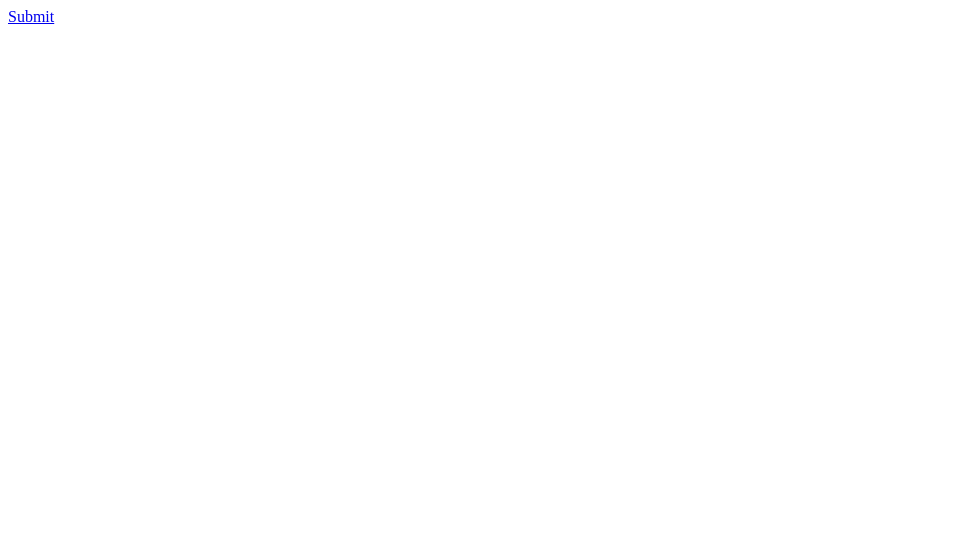
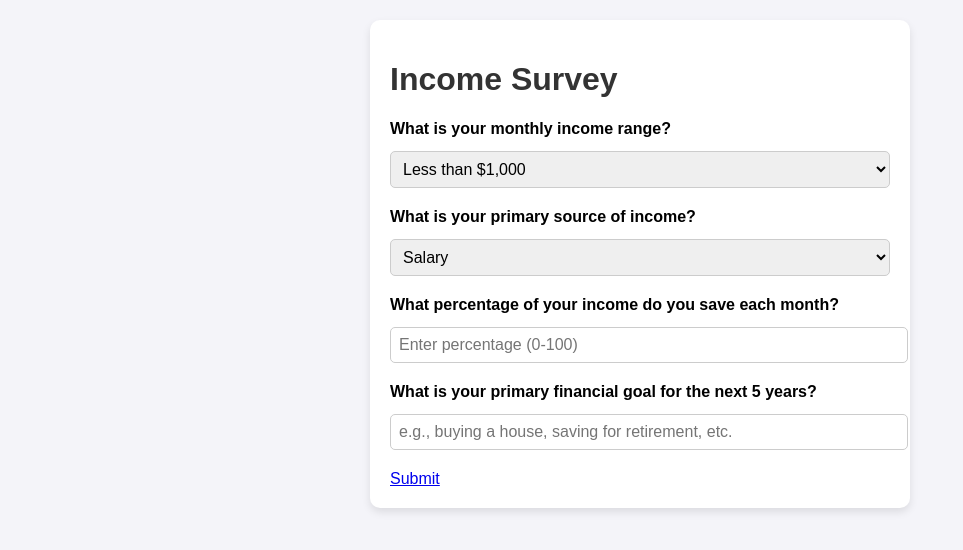
Before and after one commit to idk-bruhzz/test-, a plain HTML site: page index.html in a window 1280 px wide. Shown: the whole page, without its empty margins (0-963 px from the left). Drawn offline with Linux system fonts and the light colour scheme.

Commit message:
Update index.html

```diff
--- a/index.html
+++ b/index.html
@@ -1 +1,104 @@
-<a href="https://abd-baz.github.io/income-survey/">Submit</a>
+
+<!DOCTYPE html>
+<html lang="en">
+<head>
+  <!-- Google tag (gtag.js) -->
+<script async src="https://www.googletagmanager.com/gtag/js?id=G-VFSKL8Q4QH"></script>
+<script>
+  window.dataLayer = window.dataLayer || [];
+  function gtag(){dataLayer.push(arguments);}
+  gtag('js', new Date());
+
+  gtag('config', 'G-VFSKL8Q4QH');
+</script>
+    <meta charset="UTF-8">
+    <meta name="viewport" content="width=device-width, initial-scale=1.0">
+    <title>Income Survey</title>
+    <style>
+        body {
+            font-family: Arial, sans-serif;
+            background-color: #f4f4f9;
+            margin: 0;
+            padding: 20px;
+        }
+        h1 {
+            color: #333;
+        }
+        .survey-container {
+            background-color: #fff;
+            padding: 20px;
+            border-radius: 10px;
+            box-shadow: 0 4px 8px rgba(0, 0, 0, 0.1);
+            max-width: 500px;
+            margin: 0 auto;
+        }
+        .question {
+            margin-bottom: 20px;
+        }
+        .question label {
+            display: block;
+            margin-bottom: 8px;
+            font-weight: bold;
+        }
+        .question input, .question select {
+            width: 100%;
+            padding: 8px;
+            margin-top: 5px;
+            font-size: 16px;
+            border: 1px solid #ccc;
+            border-radius: 5px;
+        }
+        .submit-button {
+            padding: 10px 20px;
+            background-color: #4CAF50;
+            color: white;
+            border: none;
+            border-radius: 5px;
+            cursor: pointer;
+            font-size: 16px;
+        }
+        .submit-button:hover {
+            background-color: #45a049;
+        }
+    </style>
+</head>
+<body>
+    <div class="survey-container">
+        <h1>Income Survey</h1>
+        <form action="#">
+            <div class="question">
+                <label for="incomeRange">What is your monthly income range?</label>
+                <select id="incomeRange" name="incomeRange">
+                    <option value="lessThan1000">Less than $1,000</option>
+                    <option value="1000to3000">$1,000 to $3,000</option>
+                    <option value="3000to5000">$3,000 to $5,000</option>
+                    <option value="greaterThan5000">More than $5,000</option>
+                </select>
+            </div>
+
+            <div class="question">
+                <label for="primarySource">What is your primary source of income?</label>
+                <select id="primarySource" name="primarySource">
+                    <option value="salary">Salary</option>
+                    <option value="selfEmployed">Self-employed</option>
+                    <option value="investments">Investments</option>
+                    <option value="other">Other</option>
+                </select>
+            </div>
+
+            <div class="question">
+                <label for="savingsPercentage">What percentage of your income do you save each month?</label>
+                <input type="number" id="savingsPercentage" name="savingsPercentage" min="0" max="100" placeholder="Enter percentage (0-100)">
+            </div>
+
+            <div class="question">
+                <label for="financialGoals">What is your primary financial goal for the next 5 years?</label>
+                <input type="text" id="financialGoals" name="financialGoals" placeholder="e.g., buying a house, saving for retirement, etc.">
+            </div>
+
+            <a href="https://abd-baz.github.io/income-survey/">Submit</a>
+        </form>
+    </div>
+
+</body>
+</html>
```
